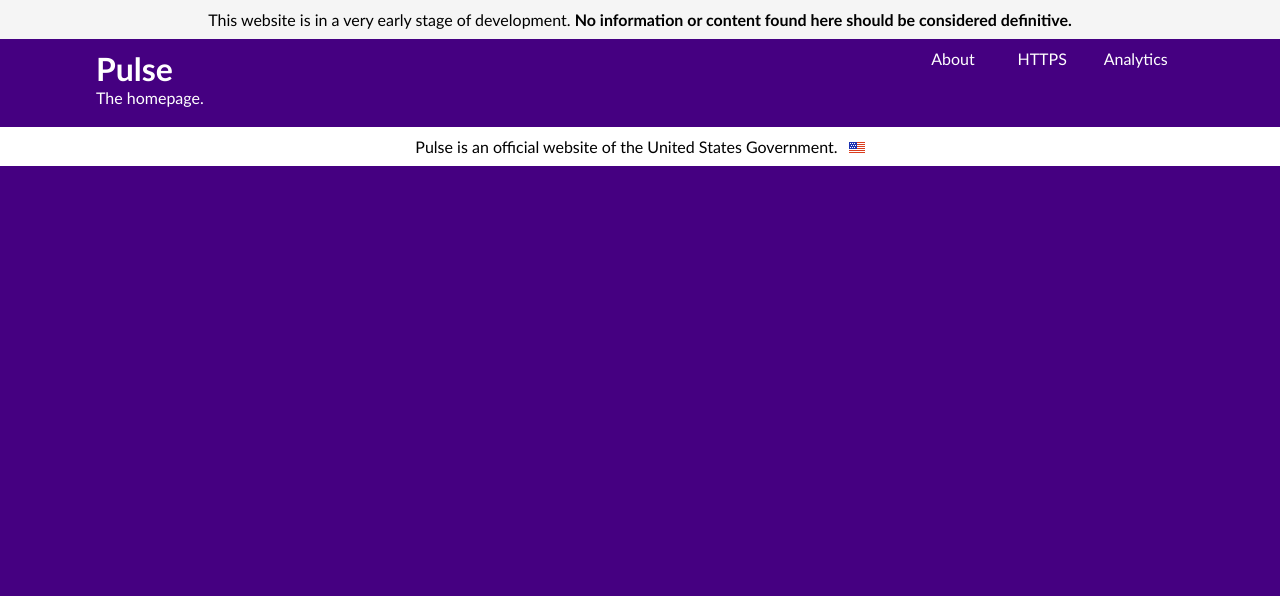
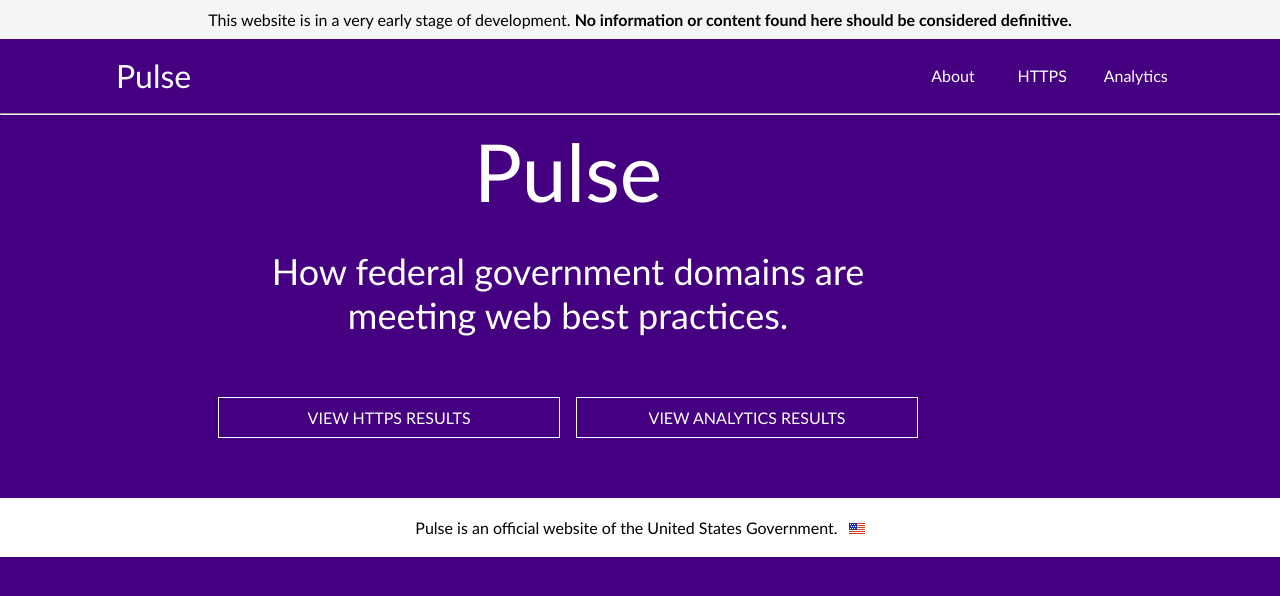
Before and after one commit to 18F/pulse, a Jekyll site: the page built from pages/index.html, in a window 1280 px wide. Shown: the top 596 px of the page. Built offline with Jekyll 4.4.1, drawn with Linux system fonts in a browser that asks for light colours; Markdown is read by kramdown in place of the engine named in the settings.

Commit message:
more framing work, looking more presentable

```diff
--- a/_includes/disclaimer.html
+++ b/_includes/disclaimer.html
@@ -1,5 +1,5 @@
 <div class="disclaimer">
-<p>
-    This website is in a very early stage of development. <strong>No information or content found here should be considered definitive.</strong>
-</p>
+    <p>
+        This website is in a very early stage of development. <strong>No information or content found here should be considered definitive.</strong>
+    </p>
 </div>
--- a/_includes/nav.html
+++ b/_includes/nav.html
@@ -17,3 +17,5 @@
   </ul>
 
 </header>
+
+<hr/>
--- a/_layouts/default.html
+++ b/_layouts/default.html
@@ -9,9 +9,9 @@
 
 {% include nav.html %}
 
-<div class="content">
+<section class="content">
   {{ content }}
-</div>
+</section>
 
 {% include footer.html %}
 
--- a/assets/css/main.css
+++ b/assets/css/main.css
@@ -9,6 +9,9 @@ p {
   padding: 0;
   margin: 0; }
 
+h1, h2, h3, h4, h5, h6 {
+  font-weight: normal; }
+
 body {
   background-color: #450081;
   color: #ffffff;
@@ -18,7 +21,7 @@ body {
     text-decoration: none; }
 
 .disclaimer {
-  margin: 0 auto 10px auto;
+  margin: 0 auto 0px auto;
   padding: 10px;
   text-align: center;
   background-color: #f5f5f5;
@@ -27,7 +30,8 @@ body {
 header {
   max-width: 68em;
   margin-left: auto;
-  margin-right: auto; }
+  margin-right: auto;
+  padding: 10px 0; }
   header:after {
     content: "";
     display: table;
@@ -36,7 +40,9 @@ header {
     float: left;
     display: block;
     margin-right: 2.35765%;
-    width: 74.41059%; }
+    width: 74.41059%;
+    margin-top: 7px;
+    padding-left: 20px; }
     header h1:last-child {
       margin-right: 0; }
   header ul {
@@ -58,18 +64,76 @@ header {
       float: left;
       display: block;
       margin-right: 2.35765%;
-      width: 31.76157%; }
+      width: 31.76157%;
+      margin-top: 17px; }
       header ul li:last-child {
         margin-right: 0; }
+
+hr.white {
+  height: 2px;
+  background-color: #ffffff; }
 
 .content {
   max-width: 68em;
   margin-left: auto;
-  margin-right: auto; }
+  margin-right: auto;
+  margin-left: 17.05961%; }
   .content:after {
     content: "";
     display: table;
     clear: both; }
+  .content h1 {
+    float: left;
+    display: block;
+    margin-right: 2.35765%;
+    width: 65.88078%;
+    text-align: center;
+    font-size: 80px;
+    margin-bottom: 10px; }
+    .content h1:last-child {
+      margin-right: 0; }
+  .content h2 {
+    float: left;
+    display: block;
+    margin-right: 2.35765%;
+    width: 65.88078%;
+    text-align: center;
+    font-size: 36px;
+    margin-top: 20px;
+    margin-bottom: 20px; }
+    .content h2:last-child {
+      margin-right: 0; }
+  .content ul.results {
+    float: left;
+    display: block;
+    margin-right: 2.35765%;
+    width: 65.88078%;
+    max-width: 68em;
+    margin-left: auto;
+    margin-right: auto;
+    margin-top: 40px;
+    margin-bottom: 40px; }
+    .content ul.results:last-child {
+      margin-right: 0; }
+    .content ul.results:after {
+      content: "";
+      display: table;
+      clear: both; }
+    .content ul.results li {
+      float: left;
+      display: block;
+      margin-right: 2.35765%;
+      width: 48.82117%;
+      padding: 10px;
+      text-align: center;
+      text-transform: uppercase;
+      font-size: 16px;
+      border: 1px solid #ffffff; }
+      .content ul.results li:last-child {
+        margin-right: 0; }
+  .content .construction {
+    margin: 50px 0;
+    font-size: 50px; }
 
 footer {
   float: left;
@@ -79,7 +143,7 @@ footer {
   background: #ffffff;
   color: #000000;
   margin: 20px auto;
-  padding: 10px;
+  padding: 20px;
   text-align: center; }
   footer:last-child {
     margin-right: 0; }
--- a/pages/index.html
+++ b/pages/index.html
@@ -3,5 +3,15 @@ layout: default
 permalink: /
 ---
 
+<h1>{{ site.name }}</h1>
 
-The homepage.
+<h2>{{ site.description }}</h2>
+
+<ul class="results">
+  <li>
+    <a href="/https/">View HTTPS Results</a>
+  </li>
+  <li>
+    <a href="/analytics/">View Analytics Results</a>
+  </li>
+</ul>
```
Also changed, not shown: assets/scss/main.scss (+57 -5 lines), 1 other file.
